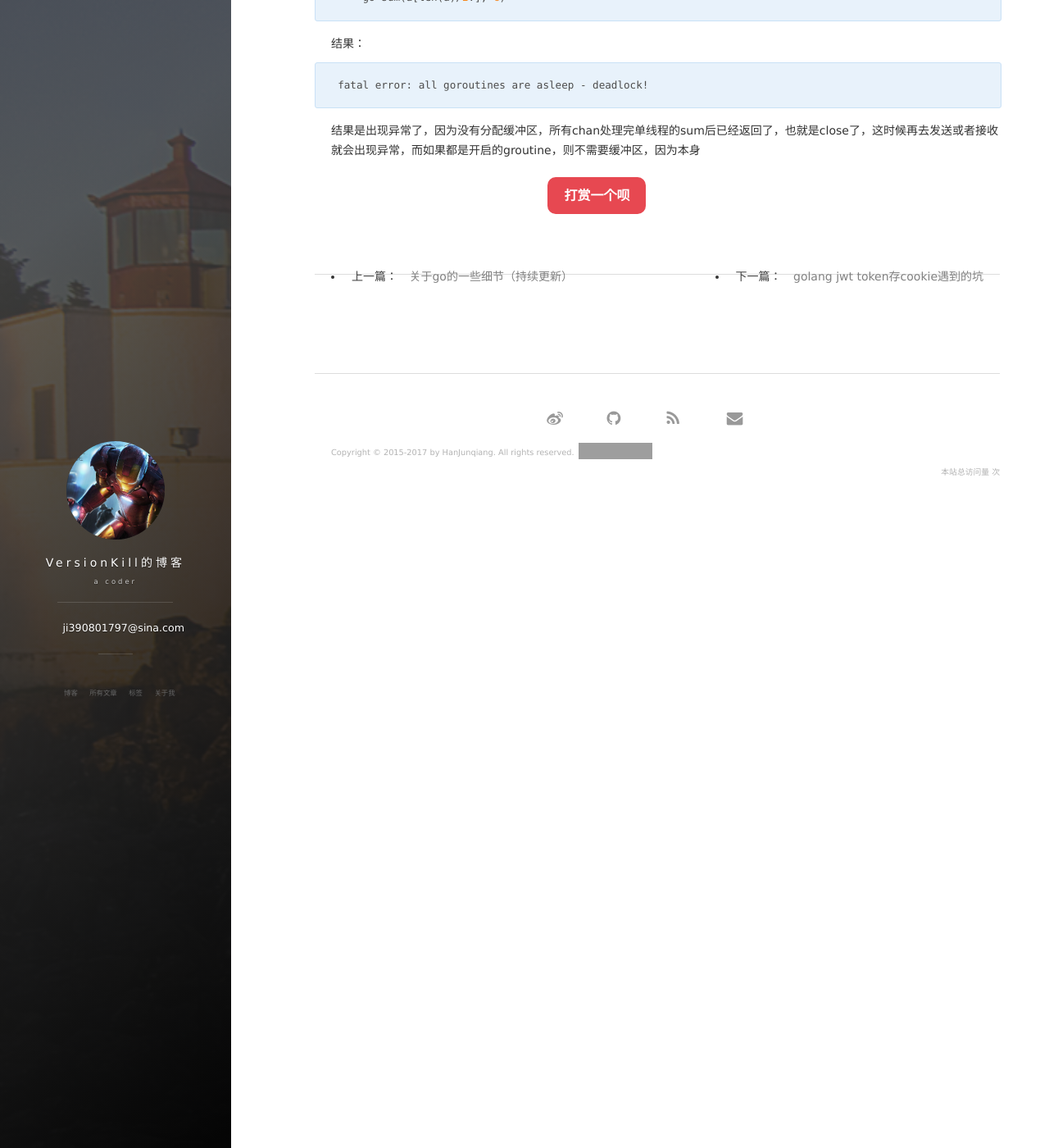
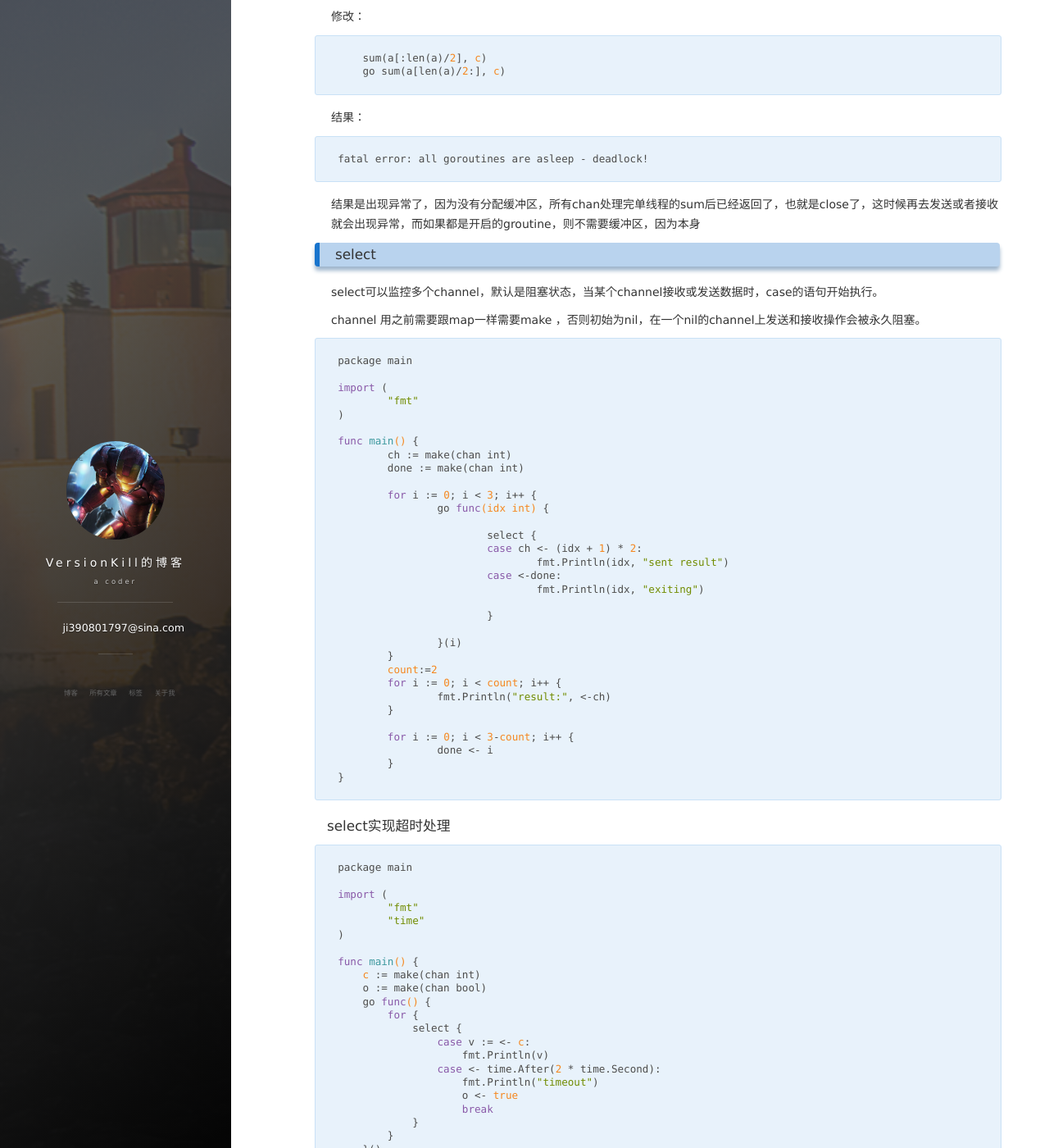
Before and after one commit to versionkill/versionkill.github.io, a Jekyll site: the page built from _posts/2016-08-31-note_of_go_groutine.md, in a window 1280 px wide and 1400 px high, scrolled down 3959 px. Shown: the whole window at 82% size. Built offline with Jekyll 4.4.1, drawn with Linux system fonts in a browser that asks for light colours; nearby versions of some CDN libraries; comment, search, counter and statistics services are not loaded; some of the changed text lies outside the part shown; grey boxes are pictures that could not be loaded.

Commit message:
Update 2016-08-31-note_of_go_groutine.md

````diff
--- a/_posts/2016-08-31-note_of_go_groutine.md
+++ b/_posts/2016-08-31-note_of_go_groutine.md
@@ -1,18 +1,21 @@
 ---
 layout: post
-title: golang 并发
+title: golang goroutine 及其同步问题
 tags: go
 comments: true
 ---
 
-### goroutine并发
+### goroutine 同步
 
-* waitgropup
+goroutine是Go并行设计的核心。goroutine说到底其实就是线程，但是它比线程更小，十几个goroutine可能体现在底层就是五六个线程。Go语言内部帮你实现了这些goroutine之间的内存共享。执行goroutine只需极少的栈内存(大概是4~5KB)，当然会根据相应的数据伸缩。也正因为如此，可同时运行成千上万个并发任务。goroutine比thread更易用、更高效、更轻便。
+—–摘自《Go Web编程》
+
+goroutine 运行在相同的地址空间中，因此访问共享内存必须做好同步，
+
+* sync waitgropup
 * channel
-* select
 
 ### runtime包中有几个处理goroutine的函数
-
 
 * Goexit
 
@@ -226,3 +229,90 @@ fatal error: all goroutines are asleep - deadlock!
 ```
 
 结果是出现异常了，因为没有分配缓冲区，所有chan处理完单线程的sum后已经返回了，也就是close了，这时候再去发送或者接收就会出现异常，而如果都是开启的groutine，则不需要缓冲区，因为本身
+
+
+### select
+
+select可以监控多个channel，默认是阻塞状态，当某个channel接收或发送数据时，case的语句开始执行。
+
+channel 用之前需要跟map一样需要make ，否则初始为nil，在一个nil的channel上发送和接收操作会被永久阻塞。
+
+```go
+package main
+
+import (
+	"fmt"
+)
+
+func main() {
+	ch := make(chan int)
+	done := make(chan int)
+
+	for i := 0; i < 3; i++ {
+		go func(idx int) {
+
+			select {
+			case ch <- (idx + 1) * 2:
+				fmt.Println(idx, "sent result")
+			case <-done:
+				fmt.Println(idx, "exiting")
+
+			}
+
+		}(i)
+	}
+        count:=2
+	for i := 0; i < count; i++ {
+		fmt.Println("result:", <-ch)
+	}
+
+	for i := 0; i < 3-count; i++ {
+		done <- i
+	}
+}
+```
+
+#### select实现超时处理
+
+```
+package main
+
+import (
+	"fmt"
+	"time"
+)
+
+func main() {
+    c := make(chan int)
+    o := make(chan bool)
+    go func() {
+        for {
+            select {
+                case v := <- c:
+                    fmt.Println(v)
+                case <- time.After(2 * time.Second):
+                    fmt.Println("timeout")
+                    o <- true
+                    break
+            }
+        }
+    }()
+    <- o    //会等o输出才会结束，有几个<-o 就会去尝试几次超时判断
+}
+```
+
+select case 是并排关系，没有固定的优先级，当多个channel同时接收或发送数据时，select执行顺序是随机的。想要优先某个case就利用default 及嵌套select实现优先case。
+
+```go
+for{
+    select{
+        case <-case1:
+            pass1
+        default:
+            select{
+                   case <-case2:
+                        pass2
+             }
+    }
+}
+```
````
Also changed, not shown: other parts of _posts/2016-08-31-note_of_go_groutine.md (+1 -1 lines).
